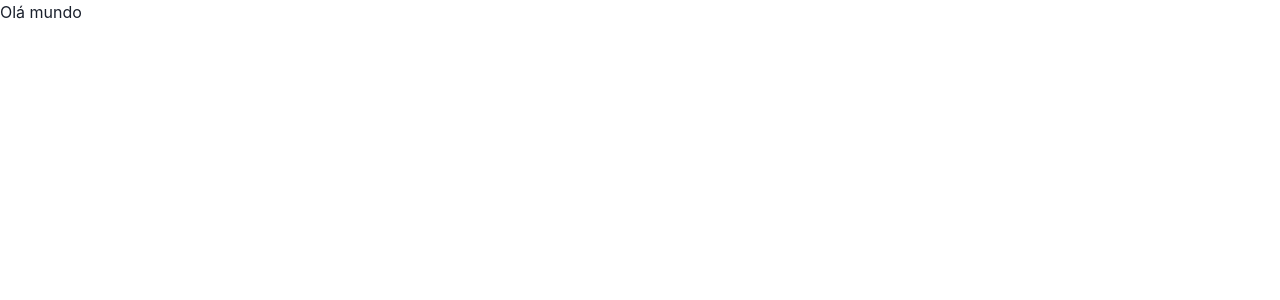
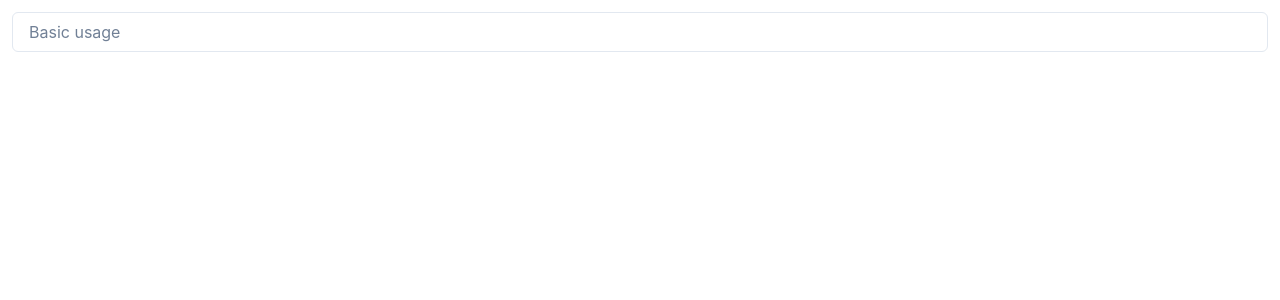
Before and after one commit to leonardopn/juris-calendar-web, a React (Vite) app: page / in a window 1280 px wide. Shown: the top 300 px of the page. Built offline with nearby package versions, Linux system fonts and the light colour scheme.

Commit message:
feat: :lipstick: Atualiza inicialmente o tema

```diff
--- a/src/main.tsx
+++ b/src/main.tsx
@@ -2,10 +2,11 @@ import { ChakraProvider } from "@chakra-ui/react";
 import React from "react";
 import ReactDOM from "react-dom/client";
 import App from "./pages/App";
+import { theme } from "./theme/theme";
 
 ReactDOM.createRoot(document.getElementById("root") as HTMLElement).render(
 	<React.StrictMode>
-		<ChakraProvider>
+		<ChakraProvider theme={theme}>
 			<App />
 		</ChakraProvider>
 	</React.StrictMode>
--- a/src/pages/App/index.tsx
+++ b/src/pages/App/index.tsx
@@ -1,5 +1,11 @@
+import { Input } from "@chakra-ui/react";
+
 function App() {
-	return <div>Olá mundo</div>;
+	return (
+		<div>
+			<Input placeholder="Basic usage" />
+		</div>
+	);
 }
 
 export default App;
--- /dev/null
+++ b/src/theme/theme.ts
@@ -0,0 +1,11 @@
+import { extendTheme } from "@chakra-ui/react";
+
+export const theme = extendTheme({
+	styles: {
+		global: {
+			body: {
+				padding: 3,
+			},
+		},
+	},
+});
```
